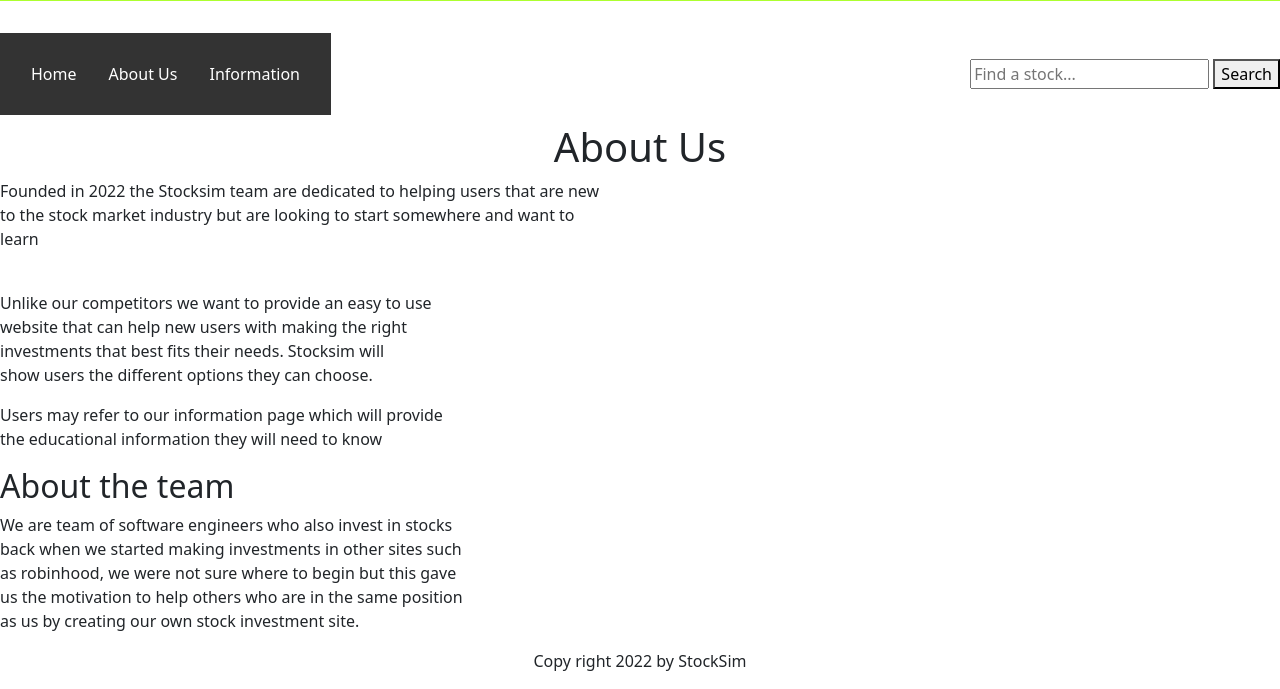
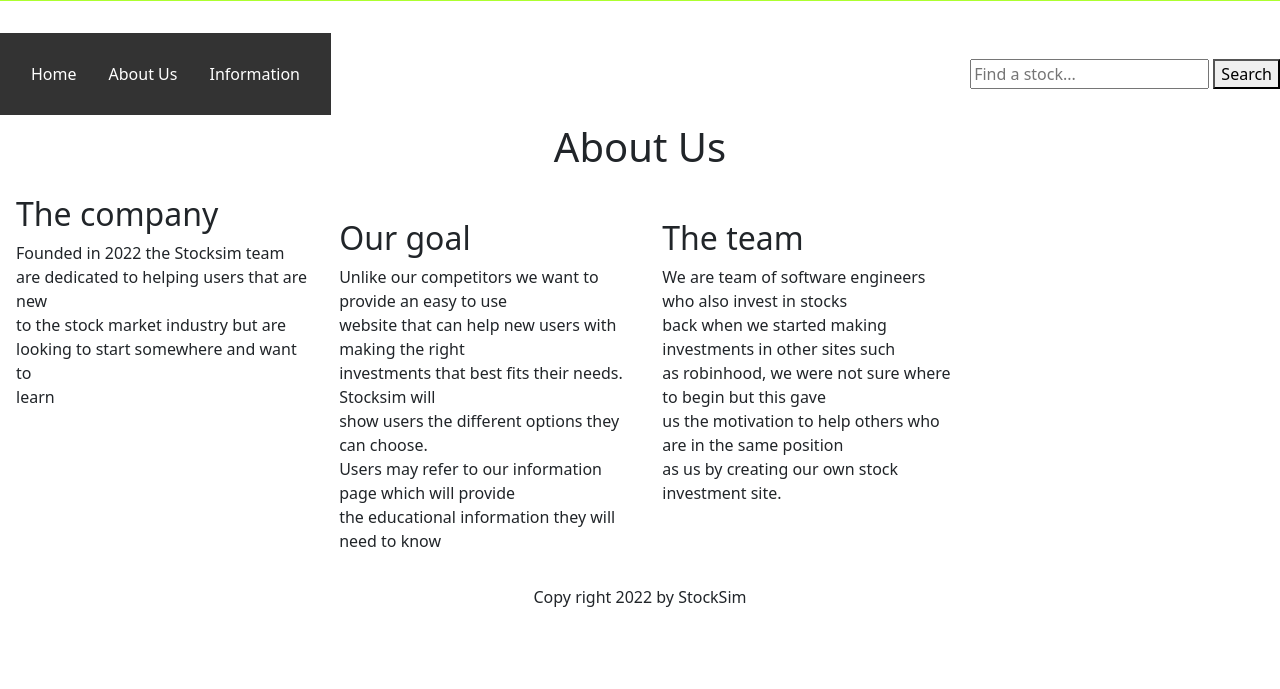
Before and after one commit to vkadam7/StockMarketApp, a Flask app: page /aboutus in a window 1280 px wide. Shown: the part 155-844 px from the top of the page. After the commit the page ends 762 px from the top, so only its background shows below. Run offline with Flask 2, Linux system fonts and the light colour scheme.

Commit message:
Updates to Frontend

```diff
--- a/static/stylesheets/styles.css
+++ b/static/stylesheets/styles.css
@@ -137,3 +137,15 @@
     display: table-cell;
     height: auto;
 }
+
+.aboutusmain {
+    content:"";
+    display:table;
+    clear: both;
+}
+
+.aboutuspart{
+    float: left;
+    width: 33.33%;
+    padding: 1em;
+}
--- a/templates/aboutus.html
+++ b/templates/aboutus.html
@@ -35,34 +35,34 @@
         <div>
             <h1>About Us</h1>
         </div>
-        <div class = "aboutuspart1">
+        <div class = aboutusmain>
+            <div class = "aboutuspart">
+                <h2>The company</h2>
             <p>Founded in 2022 the Stocksim team are dedicated to helping users that are new
             <br>to the stock market industry but are looking to start somewhere and want to
             <br>learn
             </p>
             </div>
             <br>
-        <div class = "aboutuspart2">
+            <div class = "aboutuspart">
+                <h2>Our goal</h2>
             <p>Unlike our competitors we want to provide an easy to use
             <br>website that can help new users with making the right
             <br>investments that best fits their needs. Stocksim will
             <br>show users the different options they can choose.
+            <br>Users may refer to our information page which will provide
+            <br>the educational information they will need to know
             </p>
             </div>
-        <div class = "aboutuspart3">
-        <p>Users may refer to our information page which will provide
-        <br>the educational information they will need to know
-        <br>
-        </p>
-        </div>
-        <div class = "aboutuspart4">
-            <h2>About the team</h2>
+            <div class = "aboutuspart">
+                <h2>The team</h2>
             <p>We are team of software engineers who also invest in stocks
             <br>back when we started making investments in other sites such
             <br>as robinhood, we were not sure where to begin but this gave
             <br>us the motivation to help others who are in the same position
             <br>as us by creating our own stock investment site.
             </p>
+            </div>
         </div>
     </section>
     <script src="https://cdn.jsdelivr.net/npm/bootstrap@5.2.1/dist/js/bootstrap.bundle.min.js"
--- a/templates/register.html
+++ b/templates/register.html
@@ -32,10 +32,10 @@
 </header>
 <body>
     <section>
-        <form method = "POST">
+        <form action = "/register" method = "POST">
             <div class = "registerform">
                 <label for="email">Enter your email</label>
-                <input type = "email" id = "email" name = "email" placeholder="ex: sameple@123.com" required>
+                <input type = "email" id = "email" name = "email" placeholder="ex: john123@sample.com" required>
                 <br><br>
                 <label for="username">Create a username</label>
                 <input type = "text" id = "username" name = "username" required>
```
Also changed, not shown: templates/PasswordRecovery.html (+2 -8 lines), templates/information.html (+18 -1 lines), templates/login.html (+4 -4 lines), templates/stockDisplay.html (+4 -4 lines). Lines whose indentation alone changed are shown as unchanged.
